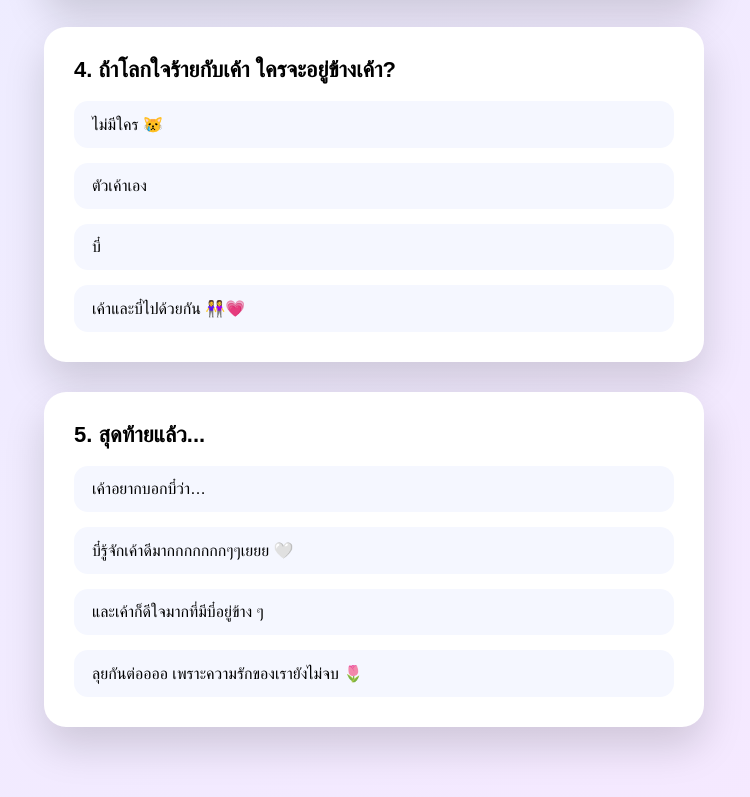
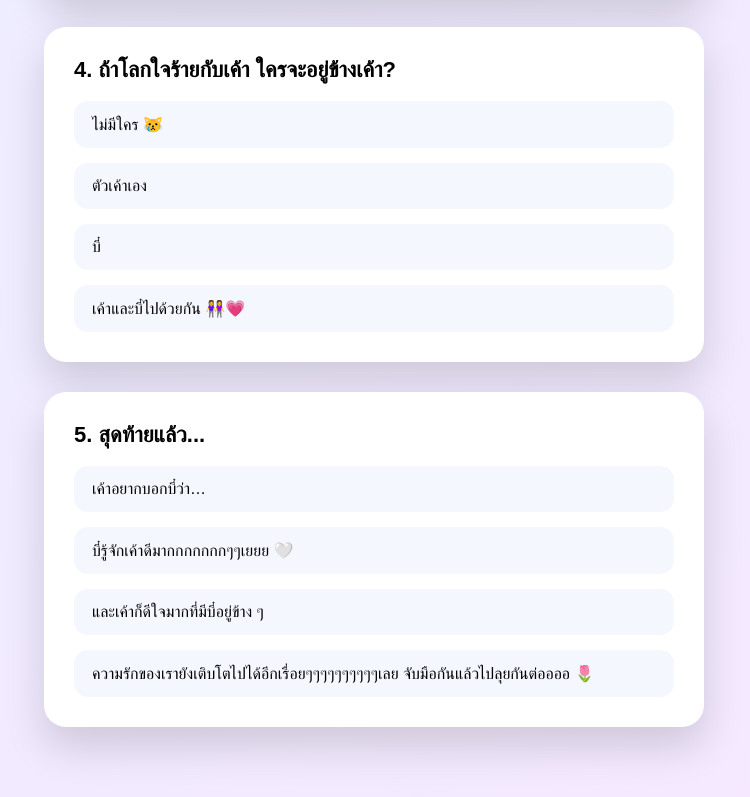
Before and after one commit to nookk356-oss/valentines-for-my-hope, a plain HTML site: page quiz-soft.html in a window 1280 px wide. Shown: the part 1219-2016 px from the top of the page, without its empty margins (266-1016 px from the left). Drawn offline with Linux system fonts and the light colour scheme; a web font is replaced by a local one.

Commit message:
Update quiz-soft.html

```diff
--- a/quiz-soft.html
+++ b/quiz-soft.html
@@ -162,7 +162,7 @@ const questions = [
     "เค้าอยากบอกบี๋ว่า…",
     "บี๋รู้จักเค้าดีมากกกกกกกๆๆเยยย 🤍",
     "และเค้าก็ดีใจมากที่มีบี๋อยู่ข้าง ๆ",
-    "ลุยกันต่ออออ เพราะความรักของเรายังไม่จบ 🌷"
+    "ความรักของเรายังเติบโตไปได้อีกเรื่อยๆๆๆๆๆๆๆๆๆๆเลย จับมือกันแล้วไปลุยกันต่ออออ 🌷"
   ]
 }
 ];
```
